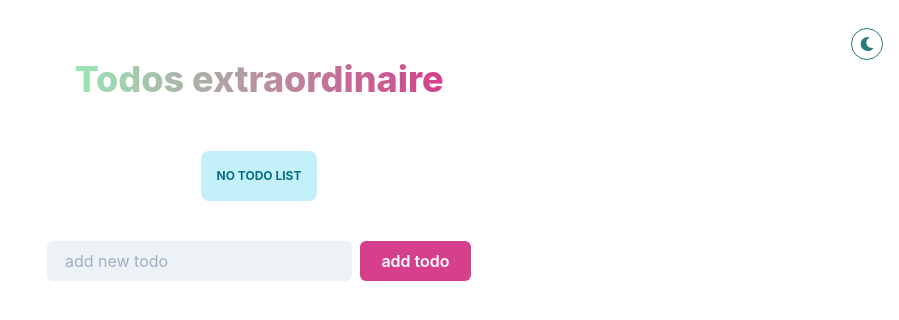
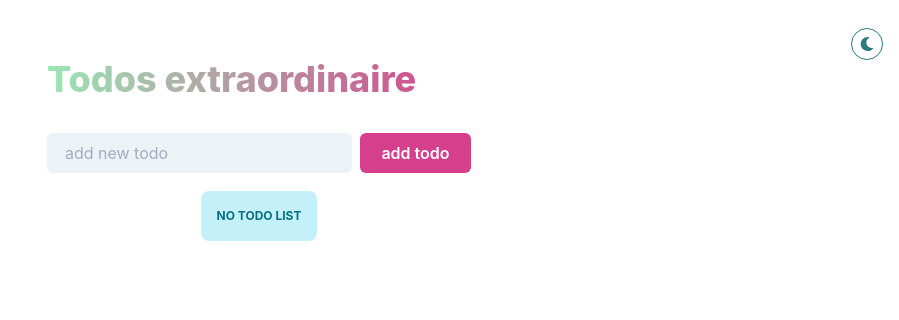
Before and after one commit to kelvinrandu/framer-motion, a React (Create React App) app in the folder framer/: page / in a window 1280 px wide. Shown: the top 320 px of the page, without its empty margins (381-1280 px from the left). Built offline with nearby package versions, Linux system fonts and the light colour scheme.

Commit message:
rearranged layout

```diff
--- a/framer/src/App.js
+++ b/framer/src/App.js
@@ -53,15 +53,15 @@ function App() {
           >
             Todos extraordinaire
           </Heading>
+          <motion.div
+            initial={{ x: "-100vw" }}
+            animate={{ x: 0 }}
+            transition={{ delay: 0.5 }}
+          >
+            <AddTodo addTodo={addTodo} />
+          </motion.div>
         </motion.div>
         <Todos todos={todos} deleteTodo={deleteTodo} />
-        <motion.div
-          initial={{ x: "-100vw" }}
-          animate={{ x: 0 }}
-          transition={{ delay: 0.5 }}
-        >
-          <AddTodo addTodo={addTodo} />
-        </motion.div>
       </VStack>
     </>
   );
```
